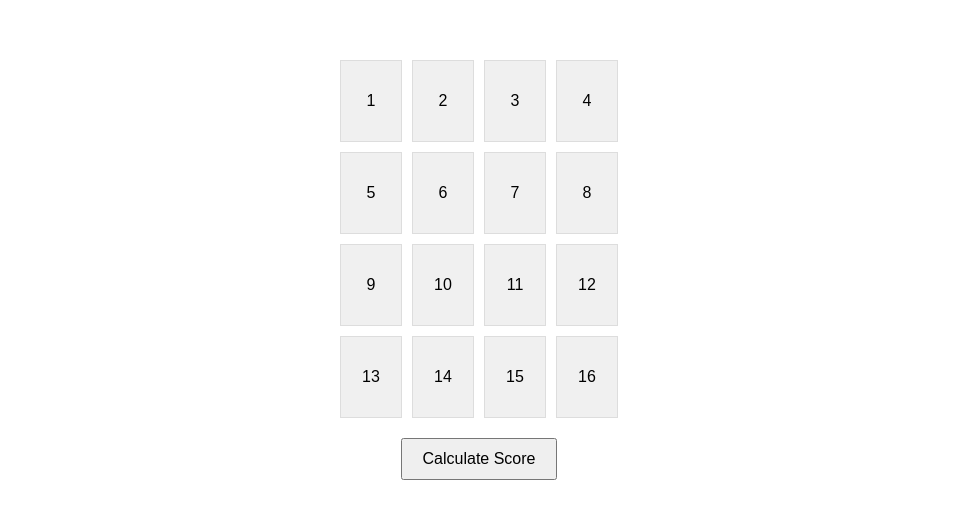
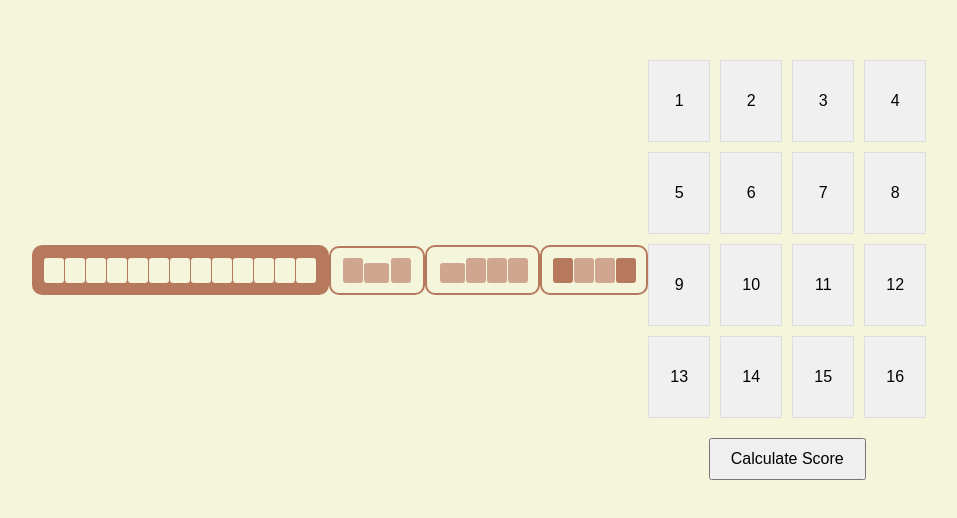
Before and after one commit to uynot/japanese-mahjong-score-calculator, a plain HTML site: page index.html in a window 1280 px wide. Shown: the part 130-648 px from the top of the page, without its empty margins (161-1118 px from the left). Drawn offline with Linux system fonts and the light colour scheme.

Commit message:
added ronType buttons and unfinished active css

```diff
--- a/index.html
+++ b/index.html
@@ -7,12 +7,35 @@
 		<link rel="stylesheet" href="style/style.css" />
 	</head>
 	<body>
+		<button id="defaultRonTypeButton" class="concealed-button toggle-ronTypeButton" onclick="console.log('TEST: concealed')">
+			<!-- tile span spawn by js -->
+		</button>
+		<button class="open-button toggle-ronTypeButton" onclick="console.log('TEST: open')">
+			<span class="openTriplet-icon"></span>
+			<span class="openTripletFromOpponent-icon"></span>
+			<span class="openTriplet-icon"></span>
+		</button>
+		<button class="openQuad-button toggle-ronTypeButton" onclick="console.log('TEST: open quad')">
+			<span class="openQuadFromOpponent-icon"></span>
+			<span class="openQuad-icon"></span>
+			<span class="openQuad-icon"></span>
+			<span class="openQuad-icon"></span>
+		</button>
+		<button class="concealedQuad-button toggle-ronTypeButton" onclick="console.log('TEST: concealed quad')">
+			<span class="concealedQuad-icon"></span>
+			<span class="faceUpconcealedQuad-icon"></span>
+			<span class="faceUpconcealedQuad-icon"></span>
+			<span class="concealedQuad-icon"></span>
+		</button>
+
 		<div class="container">
 			<div id="mahjongTiles" class="tiles">
 				<!-- Mahjong tiles area-->
 			</div>
 			<button id="calculateScore">Calculate Score</button>
 		</div>
+
+		<!-- Javascript -->
 		<script src="js/script.js"></script>
 	</body>
 </html>
--- a/js/script.js
+++ b/js/script.js
@@ -1,3 +1,27 @@
+//spawn multiple concealed tile icon
+const button = document.querySelector(".concealed-button");
+const concealedTiles = 13;
+for (let i = 0; i < concealedTiles; i++) {
+	const span = document.createElement("span");
+	span.classList.add("concealed-icon");
+	button.appendChild(span);
+}
+
+//switch the color of active ron type button
+// Initially set one button as active
+const buttons = document.querySelectorAll(".toggle-ronTypeButton");
+buttons.forEach((button) => {
+	button.addEventListener("click", function () {
+		buttons.forEach((btn) => btn.classList.remove("ronTypeButtonActive"));
+		this.classList.add("ronTypeButtonActive");
+	});
+});
+document.addEventListener("DOMContentLoaded", function () {
+	document.getElementById("defaultRonTypeButton").classList.add("ronTypeButtonActive");
+});
+
+//todo
+//tiles grid
 document.addEventListener("DOMContentLoaded", function () {
 	const tileContainer = document.getElementById("mahjongTiles");
 	for (let i = 0; i < 16; i++) {
--- a/style/style.css
+++ b/style/style.css
@@ -5,6 +5,7 @@ body {
 	align-items: center;
 	height: 100vh;
 	margin: 0;
+	background-color: beige;
 }
 
 .container {
@@ -36,7 +37,139 @@ body {
 button {
 	padding: 10px 20px;
 	font-size: 16px;
+	cursor: default;
+	-webkit-user-select: none;
+	-moz-user-select: none;
+	-ms-user-select: none;
+	user-select: none;
+}
+
+/*tile type button*/
+.concealed-button {
+	border: 2px solid #b6795d;
+	background-color: transparent;
+	border-radius: 10px;
+	display: flex;
+	justify-content: center;
+	align-items: center;
+	padding: 10px 10px 10px 10px;
 	cursor: pointer;
+	outline: none;
+}
+
+.open-button {
+	border: 2px solid #b6795d;
+	background-color: transparent;
+	border-radius: 10px;
+	display: flex;
+	justify-content: center;
+	align-items: center;
+	padding: 10px;
+	cursor: pointer;
+	outline: none;
+}
+
+.concealedQuad-button {
+	border: 2px solid #b6795d;
+	background-color: transparent;
+	border-radius: 10px;
+	display: flex;
+	justify-content: center;
+	align-items: center;
+	padding: 10px;
+	cursor: pointer;
+	outline: none;
+}
+
+.openQuad-button {
+	border: 2px solid #b6795d;
+	background-color: transparent;
+	border-radius: 10px;
+	display: flex;
+	justify-content: center;
+	align-items: center;
+	padding: 10px;
+	cursor: pointer;
+	outline: none;
+}
+
+.concealed-icon {
+	width: 20px;
+	height: 25px;
+	border-radius: 3px;
+	background-color: #b6795d;
+	margin: 0.5px;
+}
+
+.openTriplet-icon {
+	width: 20px;
+	height: 25px;
+	border-radius: 3px;
+	background-color: #d1a691;
+	margin: 0px 2px;
+}
+
+.openTripletFromOpponent-icon {
+	width: 25px;
+	height: 20px;
+	border-radius: 3px;
+	background-color: #d1a691;
+	margin: 5px -0.5px 0px -0.5px;
+	bottom: 0;
+}
+
+.openQuadFromOpponent-icon {
+	width: 25px;
+	height: 20px;
+	border-radius: 3px;
+	background-color: #d1a691;
+	margin: 5px 0.5px 0px 3px;
+	bottom: 0;
+}
+.openQuad-icon {
+	width: 20px;
+	height: 25px;
+	border-radius: 3px;
+	background-color: #d1a691;
+	margin: 0.5px;
+	bottom: 0;
+}
+.concealedQuad-icon {
+	width: 20px;
+	height: 25px;
+	border-radius: 3px;
+	background-color: #b6795d;
+	margin: 0.5px;
+	bottom: 0;
+}
+
+.faceUpconcealedQuad-icon {
+	width: 20px;
+	height: 25px;
+	border-radius: 3px;
+	background-color: #d1a691;
+	margin: 0.5px;
+	bottom: 0;
+}
+
+/* todo */
+/* color transform animation when hover */
+.concealed-button:hover {
+	background-color: #b6795d;
+}
+
+/* todo */
+/* click to smaller the tile size and restore */
+.concealed-button:active {
+	background-color: #d1a691;
+}
+
+.ronTypeButtonActive {
+	background-color: #b6795d;
+}
+
+.ronTypeButtonActive .concealed-icon {
+	background-color: beige;
 }
 
 /* Responsive adjustments */
```
